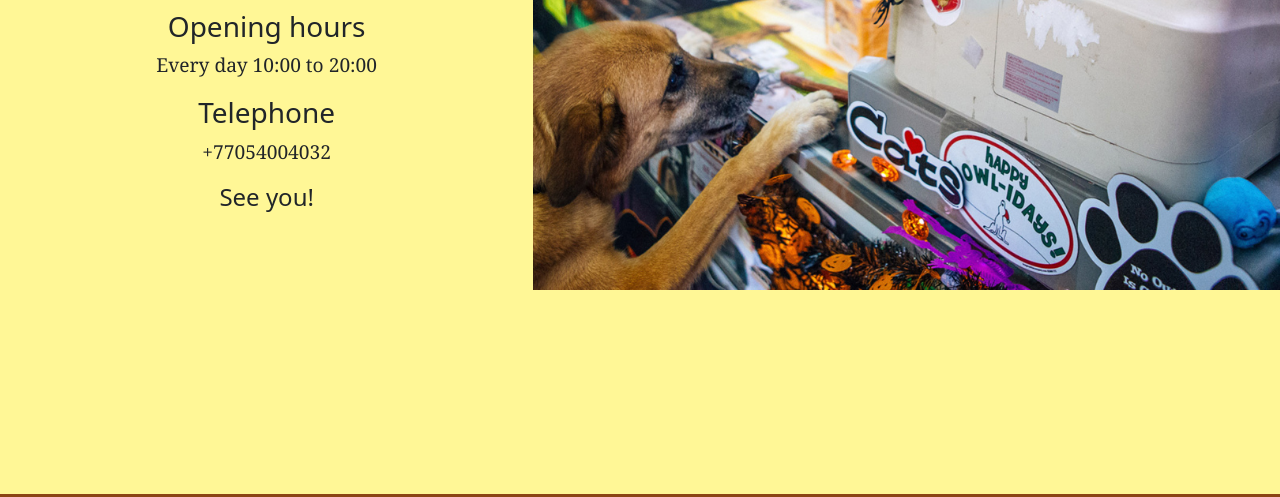
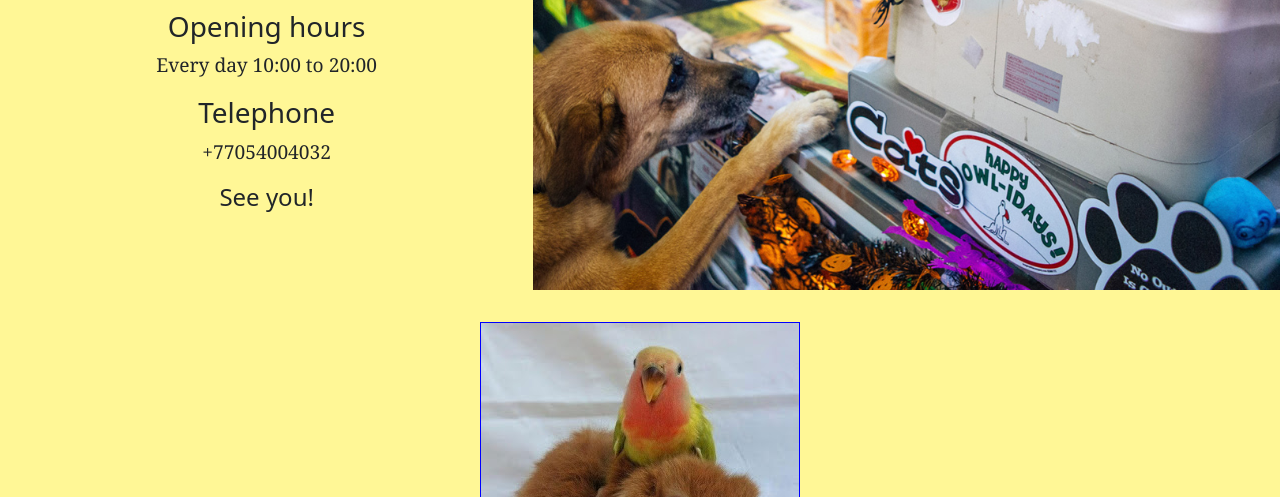
Before and after one commit to PollyBreak/Markup-of-Pet-Shop-website, a website built with Parcel: page contacts.html in a window 1280 px wide. Shown: the part 1274-1771 px from the top of the page. Built offline with nearby package versions, Linux system fonts and the light colour scheme.

Commit message:
fix puzzle

```diff
--- a/contacts.html
+++ b/contacts.html
@@ -113,7 +113,6 @@
     <h1 class="text-center"></h1>
     <canvas id="canvas" class="mx-auto"></canvas>
     <script>
-      init();
       var i = 1;</script>
   </div>
 
--- a/js/puzzle.js
+++ b/js/puzzle.js
@@ -1,3 +1,4 @@
+document.addEventListener('DOMContentLoaded', () => {
 
   const puzzleSize = 3;
   const puzzleHighliht = '#000099';
@@ -206,3 +207,7 @@
     for (var j, x, i = o.length; i; j = parseInt(Math.random() * i), x = o[--i], o[i] = o[j], o[j] = x);
     return o;
   }
+
+  init();
+
+});
```
